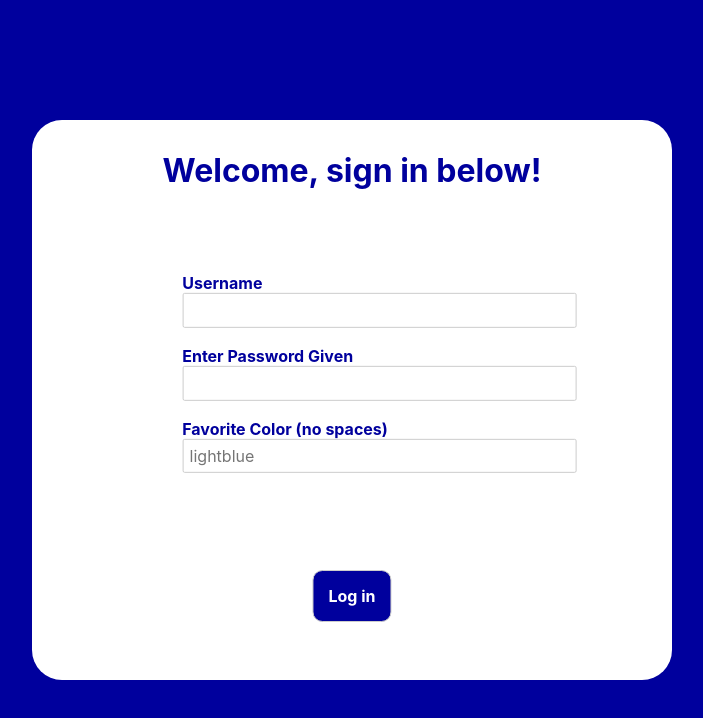
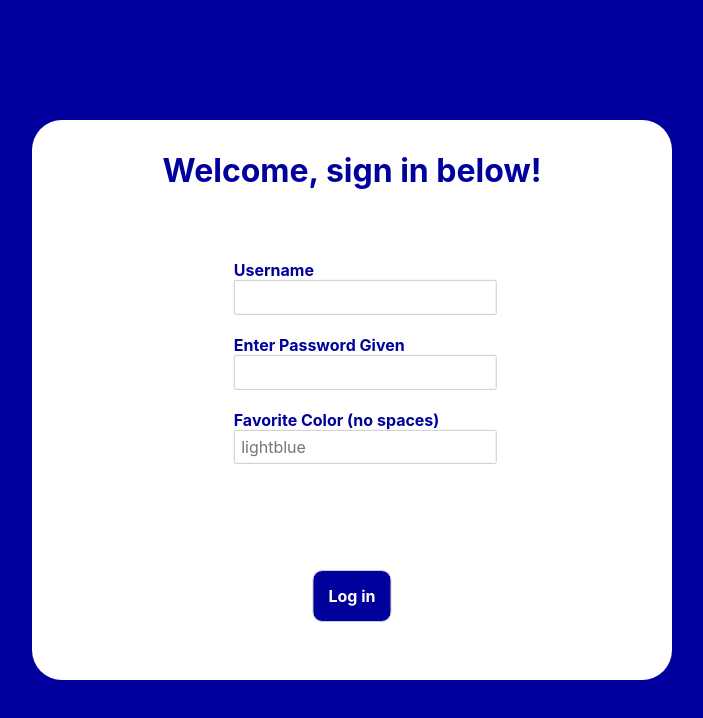
Before and after one commit to NathanStevenson/resumeWebsite, a Svelte app: page / in a window 1280 px wide. Shown: the top 718 px of the page, without its empty margins (288-991 px from the left). Built offline with nearby package versions, Linux system fonts and the light colour scheme.

Commit message:
Updated login screen

```diff
--- a/src/Components/PasswordModal.svelte
+++ b/src/Components/PasswordModal.svelte
@@ -87,29 +87,26 @@
 
     .userpass{
         position: absolute;
-        left: 44%;
+        left: 50%;
         top: 45%;
-        transform: translate(-50%, -50%);
-    }
-
-    label{
-        margin-top: 10px;
+        transform: translate(-45%, -50%);
         color: rgb(0, 0, 157);
         font-weight: bold;
         font-size: 16px;
     }
 
     input{
-        width: 150%;
+        margin-bottom: 20px;
     }
 
     .error{
         color: red;
-        width: 100%;
+        width: 70%;
         position: absolute;
         left: 68%;
         top: 73%;
-        transform: translate(-50%, -50%);
+        transform: translate(-73%, -68%);
+        margin: 5px;
     }
 
 
```
